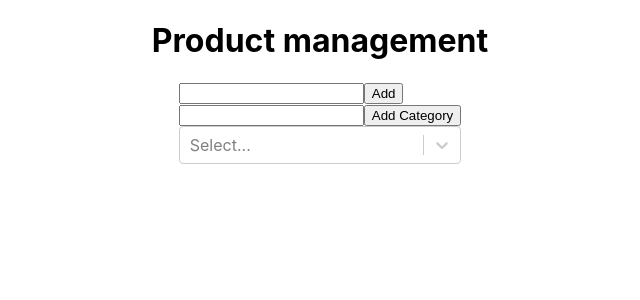
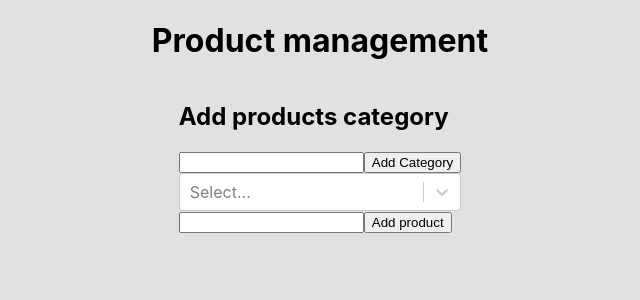
Before and after one commit to ZahraNejati79/product-management, a React (Create React App) app: page / in a window 1280 px wide. Shown: the top 300 px of the page, without its empty margins (320-960 px from the left). Built offline with nearby package versions, Linux system fonts and the light colour scheme.

Commit message:
Coordinate product category and product

```diff
--- a/src/App.css
+++ b/src/App.css
@@ -6,4 +6,6 @@
   display: flex;
   flex-direction: column;
   align-items: center;
+  background-color: #e1e1e1;
+  height: 100rem;
 }
--- a/src/Components/CategoryForm/CategoryForm.jsx
+++ b/src/Components/CategoryForm/CategoryForm.jsx
@@ -1,7 +1,7 @@
 import { useState } from "react";
 import Select from "react-select";
 
-const CategoryForm = ({ submitHandler, options }) => {
+const CategoryForm = ({ submitHandler, options, selectCategory }) => {
   const [category, setCategory] = useState("");
   const selectedOptions = "";
   const changeHandler = (e) => {
@@ -13,14 +13,17 @@ const CategoryForm = ({ submitHandler, options }) => {
     setCategory("");
   };
   const selectChange = (selectedOptions) => {
-    console.log("this is selectChange", selectedOptions);
+    selectCategory(selectedOptions.value);
   };
   return (
     <>
-      <form onSubmit={onSubmit}>
-        <input type="text" value={category} onChange={changeHandler} />
-        <button type="submit">Add Category</button>
-      </form>
+      <div>
+        <h2>Add products category</h2>
+        <form onSubmit={onSubmit}>
+          <input type="text" value={category} onChange={changeHandler} />
+          <button type="submit">Add Category</button>
+        </form>
+      </div>
       <Select
         options={options}
         onChange={selectChange}
--- a/src/Components/ProductForm/ProductForm.jsx
+++ b/src/Components/ProductForm/ProductForm.jsx
@@ -14,7 +14,7 @@ const ProductForm = ({ submitHandler }) => {
   return (
     <form onSubmit={onSubmit}>
       <input onChange={onchange} value={product} type="text" />
-      <button type="submit">Add</button>
+      <button type="submit">Add product</button>
     </form>
   );
 };
--- a/src/Components/ProductManagement/ProductManagement.jsx
+++ b/src/Components/ProductManagement/ProductManagement.jsx
@@ -7,6 +7,12 @@ const ProductManagement = () => {
   const [products, setProducts] = useState([]);
   const [category, setCategory] = useState([]);
   const [options, setOptions] = useState([]);
+  const [selectedCategory, setSelectedCategory] = useState("");
+
+  const selectCategory = (selectcategory) => {
+    console.log("selectcC in selectCategory: ", selectcategory);
+    setSelectedCategory(selectcategory);
+  };
 
   useEffect(() => {
     const option = {
@@ -14,17 +20,13 @@ const ProductManagement = () => {
       label: category[category.length - 1],
     };
     setOptions([...options, option]);
-
-    console.log(options);
   }, [category]);
 
-  useEffect(() => {
-    console.log("option");
-  }, [options]);
   const addProduct = (product) => {
+    console.log("this is selectedCategory in add : ", selectedCategory);
     console.log(product);
     const newProduct = {
-      category: product,
+      category: selectedCategory,
       name: product,
       id: products.length,
     };
@@ -40,8 +42,12 @@ const ProductManagement = () => {
 
   return (
     <div>
+      <CategoryForm
+        submitHandler={addCategory}
+        options={options}
+        selectCategory={selectCategory}
+      />
       <ProductForm submitHandler={addProduct} />
-      <CategoryForm submitHandler={addCategory} options={options} />
       <ProductList products={products} />
     </div>
   );
--- /dev/null
+++ b/src/Components/product/Product.module.css
@@ -0,0 +1,12 @@
+.product {
+  border: 1px solid #e1e1e1;
+  border-radius: 5px;
+  padding: 5px;
+  width: 100%;
+  display: flex;
+  justify-content: space-between;
+  align-items: center;
+}
+.product div {
+  padding: 2px 10px;
+}
--- a/src/Components/product/product.jsx
+++ b/src/Components/product/product.jsx
@@ -1,6 +1,8 @@
+import styles from "./Product.module.css";
+
 const Product = ({ product }) => {
   return (
-    <div>
+    <div className={styles.product}>
       <div>category:{product.category}</div>
       <div>name:{product.name}</div>
     </div>
```
